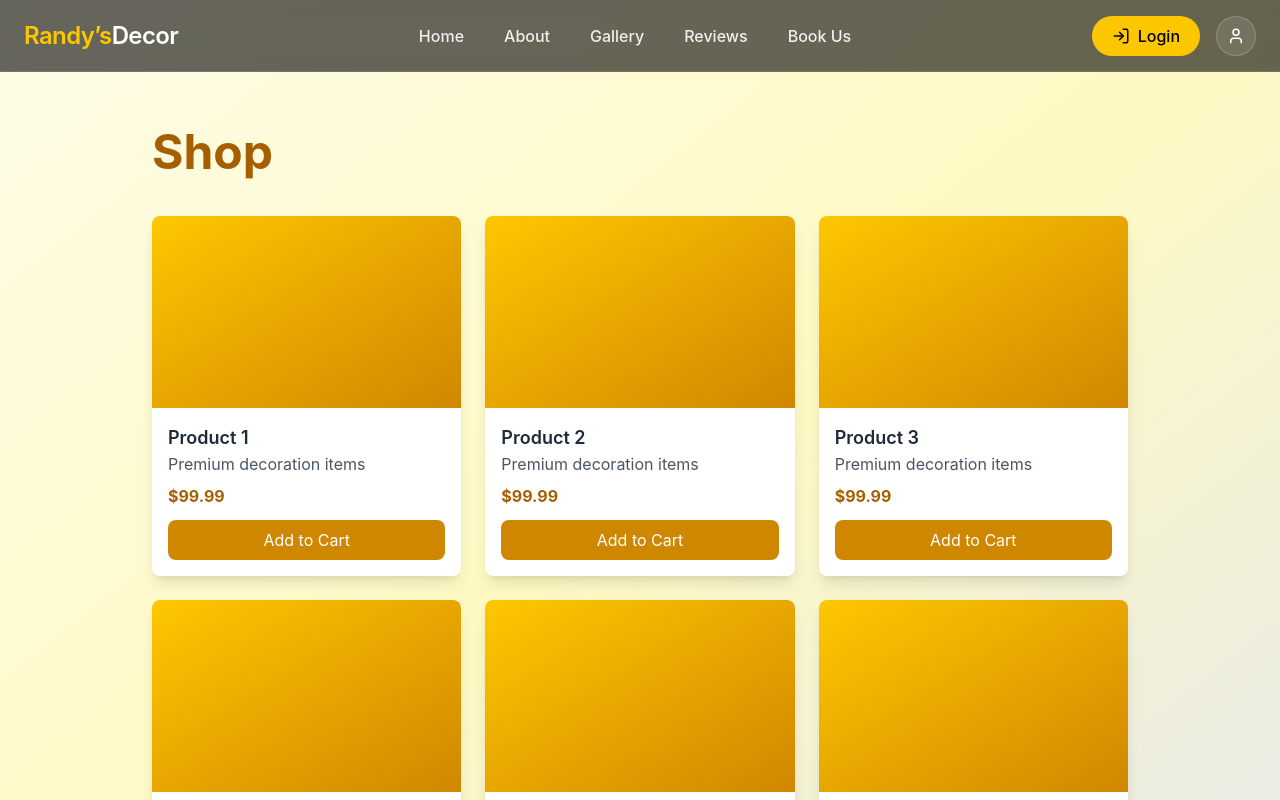
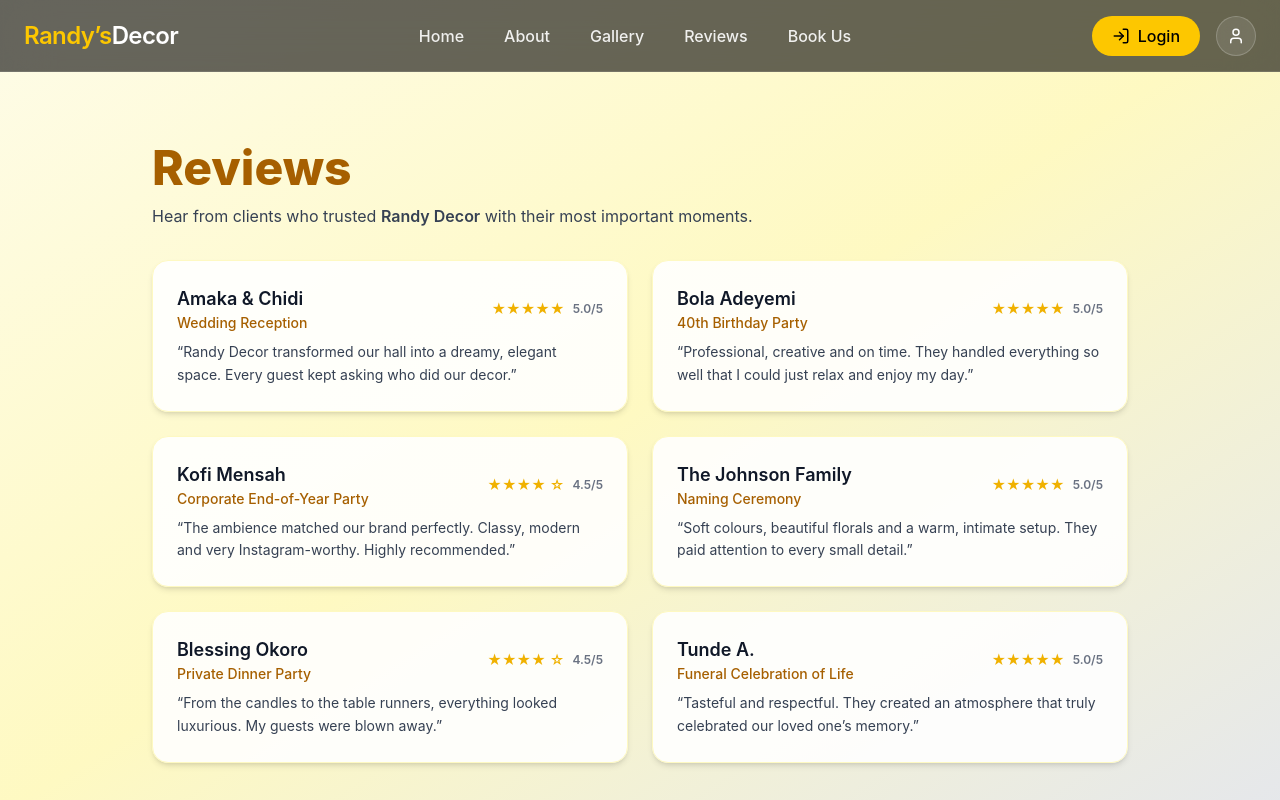
Before and after one commit to EnergyOG/Randy-s-Decor, a React (Vite) app: page /reviews in a window 1280 px wide. Shown: the top 800 px of the page. Built offline with nearby package versions, Linux system fonts and the light colour scheme; the HTML template or start-up script is replaced by a standard one.

Commit message:
changed shop page to review

```diff
--- a/src/pages/Shop.jsx
+++ b/src/pages/Shop.jsx
@@ -1,24 +1,91 @@
+const reviews = [
+  {
+    name: "Amaka & Chidi",
+    event: "Wedding Reception",
+    rating: 5,
+    quote:
+      "Randy Decor transformed our hall into a dreamy, elegant space. Every guest kept asking who did our decor.",
+  },
+  {
+    name: "Bola Adeyemi",
+    event: "40th Birthday Party",
+    rating: 5,
+    quote:
+      "Professional, creative and on time. They handled everything so well that I could just relax and enjoy my day.",
+  },
+  {
+    name: "Kofi Mensah",
+    event: "Corporate End-of-Year Party",
+    rating: 4.5,
+    quote:
+      "The ambience matched our brand perfectly. Classy, modern and very Instagram-worthy. Highly recommended.",
+  },
+  {
+    name: "The Johnson Family",
+    event: "Naming Ceremony",
+    rating: 5,
+    quote:
+      "Soft colours, beautiful florals and a warm, intimate setup. They paid attention to every small detail.",
+  },
+  {
+    name: "Blessing Okoro",
+    event: "Private Dinner Party",
+    rating: 4.5,
+    quote:
+      "From the candles to the table runners, everything looked luxurious. My guests were blown away.",
+  },
+  {
+    name: "Tunde A.",
+    event: "Funeral Celebration of Life",
+    rating: 5,
+    quote:
+      "Tasteful and respectful. They created an atmosphere that truly celebrated our loved one’s memory.",
+  },
+];
+
 function Shop() {
   return (
-    <div className="min-h-screen bg-gradient-to-br from-yellow-50 via-yellow-100 to-gray-200 pt-20">
+    <div className="min-h-screen bg-gradient-to-br from-yellow-50 via-yellow-100 to-gray-200 pt-24">
       <div className="max-w-5xl mx-auto px-6 py-12">
-        <h1 className="text-5xl font-bold text-yellow-700 mb-10">Shop</h1>
-        <div className="grid grid-cols-1 md:grid-cols-2 lg:grid-cols-3 gap-6">
-          {[1, 2, 3, 4, 5, 6].map((item) => (
-            <div
-              key={item}
-              className="bg-white rounded-lg shadow-lg overflow-hidden hover:shadow-xl transition-shadow"
+        <div className="mb-8">
+          <h1 className="text-4xl sm:text-5xl font-extrabold text-yellow-700 mb-3">
+            Reviews
+          </h1>
+          <p className="text-gray-700 max-w-2xl">
+            Hear from clients who trusted <span className="font-semibold">Randy Decor</span>{" "}
+            with their most important moments.
+          </p>
+        </div>
+
+        <div className="grid grid-cols-1 md:grid-cols-2 gap-6">
+          {reviews.map((review) => (
+            <article
+              key={review.name + review.event}
+              className="bg-white/90 rounded-2xl shadow-md border border-yellow-100 p-6 flex flex-col justify-between hover:shadow-xl hover:-translate-y-1 transition-all duration-300"
             >
-              <div className="w-full h-48 bg-gradient-to-br from-yellow-400 to-yellow-600" />
-              <div className="p-4">
-                <h3 className="text-lg font-semibold text-gray-800">Product {item}</h3>
-                <p className="text-gray-600">Premium decoration items</p>
-                <p className="text-yellow-700 font-bold mt-2">$99.99</p>
-                <button className="mt-3 w-full bg-yellow-600 hover:bg-yellow-700 text-white py-2 rounded-lg transition">
-                  Add to Cart
-                </button>
+              <div>
+                <div className="flex items-center justify-between mb-2">
+                  <div>
+                    <h3 className="text-lg font-semibold text-gray-900">
+                      {review.name}
+                    </h3>
+                    <p className="text-sm text-yellow-700 font-medium">
+                      {review.event}
+                    </p>
+                  </div>
+                  <div className="flex items-center gap-1 text-yellow-500 text-sm font-semibold">
+                    <span>{"★".repeat(Math.floor(review.rating))}</span>
+                    {review.rating % 1 !== 0 && <span>☆</span>}
+                    <span className="ml-1 text-xs text-gray-500">
+                      {review.rating.toFixed(1)}/5
+                    </span>
+                  </div>
+                </div>
+                <p className="text-gray-700 text-sm leading-relaxed">
+                  “{review.quote}”
+                </p>
               </div>
-            </div>
+            </article>
           ))}
         </div>
       </div>
```
